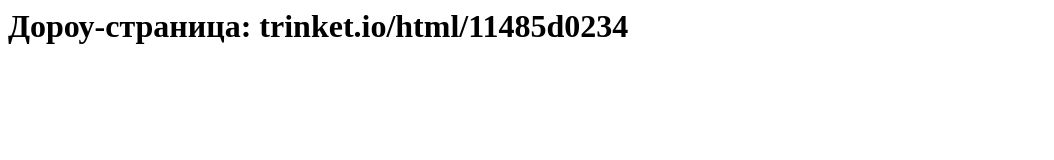
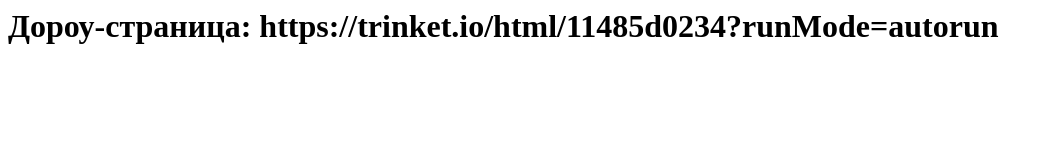
Before and after one commit to SpTrap3/SpTrap3.github.io, a plain HTML site: page index.html in a window 1280 px wide. Shown: the whole page, without its empty margins (0-1054 px from the left). Drawn offline with Linux system fonts and the light colour scheme.

Commit message:
Update index.html

```diff
--- a/index.html
+++ b/index.html
@@ -6,7 +6,7 @@
 <body>
   <h1>
   Дороу-страница:
-  trinket.io/html/11485d0234
+  https://trinket.io/html/11485d0234?runMode=autorun
   </h1>
 </body>
 
```
